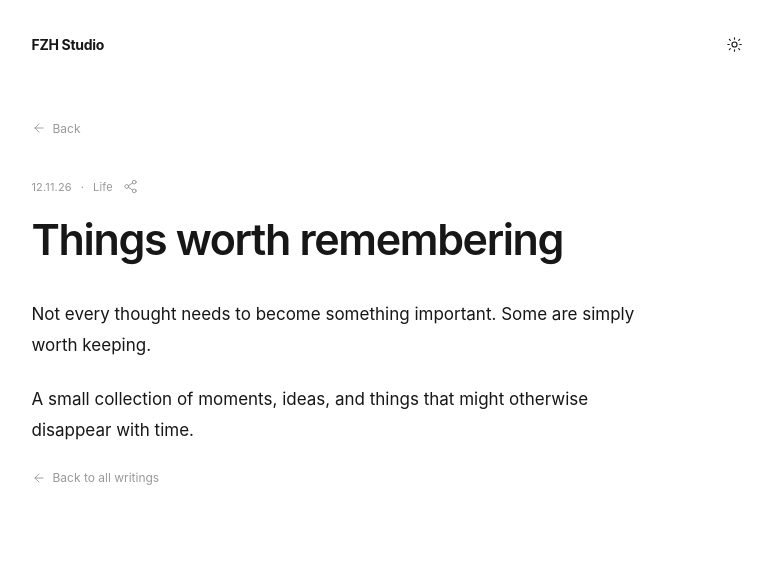
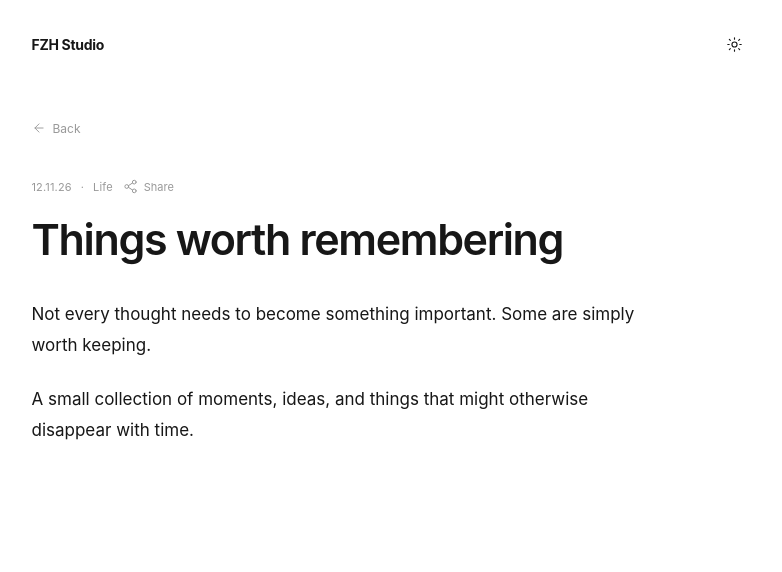
Before and after one commit to sekelebats/lyfe06, an Eleventy site: page src/posts/things.md in a window 1280 px wide. Shown: the top 572 px of the page, without its empty margins (241-1023 px from the left). Built offline with nearby package versions, Linux system fonts and the light colour scheme; Eleventy itself is replaced by a stand-in of ours; files that its build step writes are made by us from their sources; a web font is replaced by a local one.

Commit message:
Update post.njk

```diff
--- a/src/_includes/layouts/post.njk
+++ b/src/_includes/layouts/post.njk
@@ -14,6 +14,7 @@ layout: layouts/base.njk
       <a class="article-tag" href="/#tag={{ tag }}">{{ category }}</a>
       <button class="share-button article-share" type="button" data-share-url="{{ page.url }}" data-share-title="{{ title | escape }}" aria-label="Share this article" title="Share">
         <svg viewBox="0 0 24 24" aria-hidden="true"><circle cx="18" cy="5" r="3"></circle><circle cx="6" cy="12" r="3"></circle><circle cx="18" cy="19" r="3"></circle><path d="m8.7 10.7 6.6-4.4M8.7 13.3l6.6 4.4"></path></svg>
+        <span>Share</span>
       </button>
     </div>
     <h1 class="article-title">{{ title }}</h1>
@@ -23,10 +24,4 @@ layout: layouts/base.njk
     {{ content | safe }}
   </div>
 
-  <div class="article-end">
-    <a href="/" class="back-link">
-      <svg viewBox="0 0 24 24" aria-hidden="true"><path d="m12 19-7-7 7-7M19 12H5"></path></svg>
-      Back to all writings
-    </a>
-  </div>
 </article>
```
